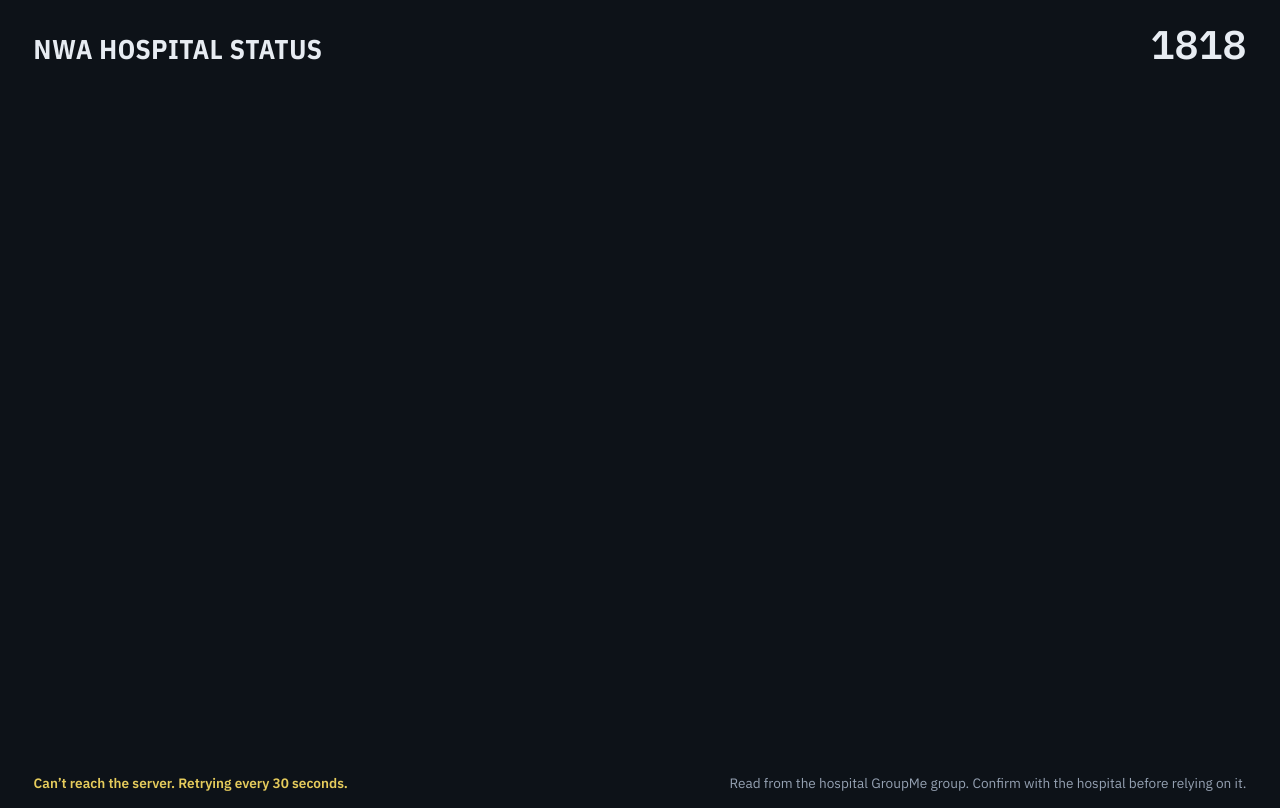
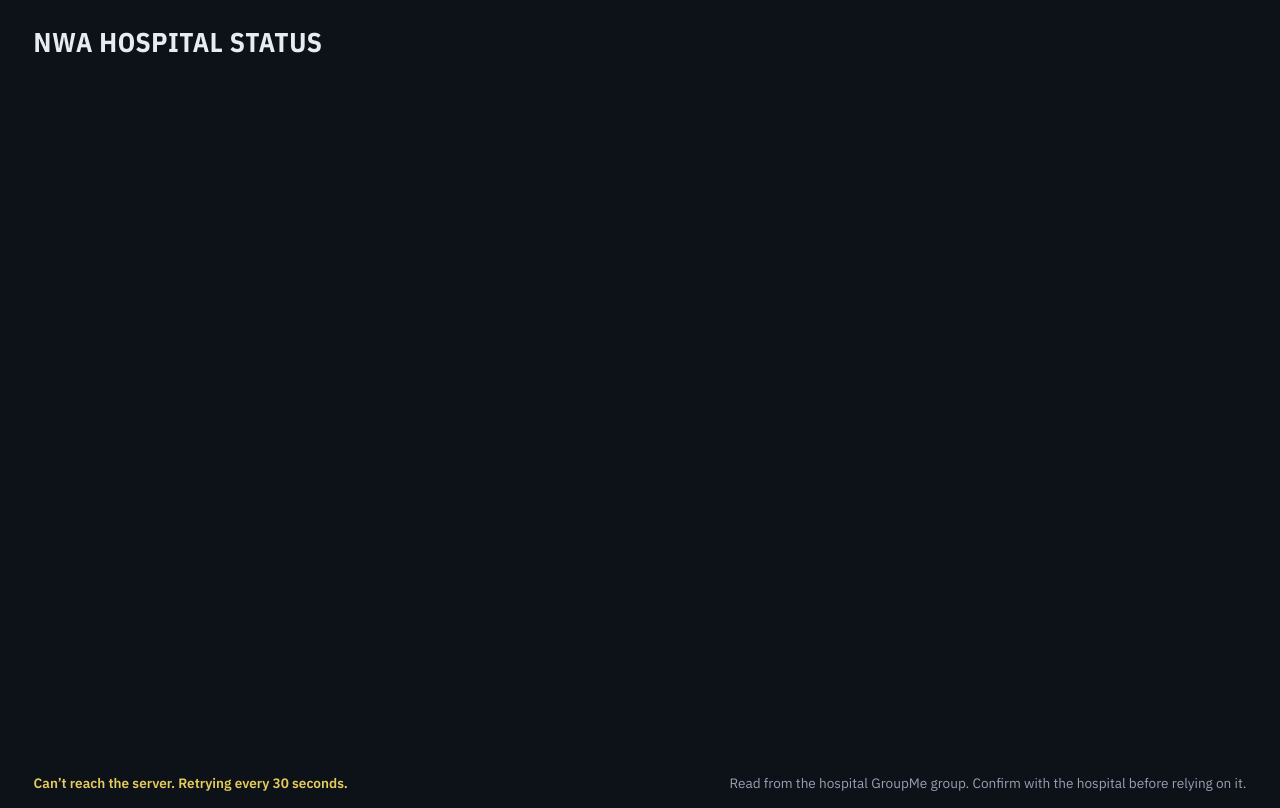
Before and after one commit to strange-harmony/nwa-hospital-status, a website: page public/index.html in a window 1280 px wide. Drawn offline with nearby package versions, Linux system fonts and the light colour scheme; no server answers.

Commit message:
Remove the clock from the board
Co-Authored-By: Claude Opus 5.5 <noreply@anthropic.com>
Claude-Session: https://claude.ai/code/session_012wR6iLXVwmSSNR1QRDMCFz

```diff
--- a/public/index.html
+++ b/public/index.html
@@ -23,7 +23,6 @@ body { background: var(--bg); color: var(--ink); font-family: var(--sans); overf
 .tally { display: flex; gap: 1.2em; color: var(--muted); font-size: clamp(13px, 2.4vh, 32px); }
 .tally b { color: var(--ink); font-weight: 600; }
 .tally .d b { color: #ff8b80; }
-.tv-clock { font-family: var(--mono); font-weight: 600; font-size: clamp(22px, 5vh, 72px); line-height: 1; font-variant-numeric: tabular-nums; }
 .tv-grid { display: grid; grid-template-columns: repeat(4, minmax(0, 1fr)); grid-template-rows: repeat(2, minmax(0, 1fr)); gap: 1.2vh 1vw; min-height: 0; }
 .tile { background: var(--panel); border-radius: 1.2vh; padding: 2vh 1.4vw; display: grid; grid-template-rows: auto 1fr auto; min-width: 0; min-height: 0; overflow: hidden; border: 2px solid transparent; }
 .t-name { font-family: var(--cond); font-weight: 600; font-size: clamp(14px, min(3.6vh, 2.2vw), 52px); line-height: 1.05; }
@@ -53,13 +52,11 @@ body { background: var(--bg); color: var(--ink); font-family: var(--sans); overf
 <div class="tv">
   <div class="tv-head">
     <div><h1>NWA Hospital Status</h1><div class="tally" id="tally"></div></div>
-    <div class="tv-clock" id="clock"></div>
   </div>
   <div class="tv-grid" id="grid"></div>
   <div class="tv-foot"><span id="upd">Loading…</span><span>Read from the hospital GroupMe group. Confirm with the hospital before relying on it.</span></div>
 </div>
 <script>
-const clockNow = () => Date.now();
 async function loadData() {
   const r = await fetch('/api/status', { cache: 'no-store' });
   if (!r.ok) throw new Error('HTTP ' + r.status);
@@ -116,7 +113,6 @@ function render(d) {
 
 let lastOk = 0, failing = false;
 function stamp() {
-  document.getElementById('clock').textContent = hhmm(clockNow());
   const upd = document.getElementById('upd');
   if (!lastOk) { upd.textContent = failing ? 'Can’t reach the server. Retrying every 30 seconds.' : 'Loading…'; upd.className = failing ? 'bad' : ''; return; }
   const age = Date.now() - lastOk;
```
